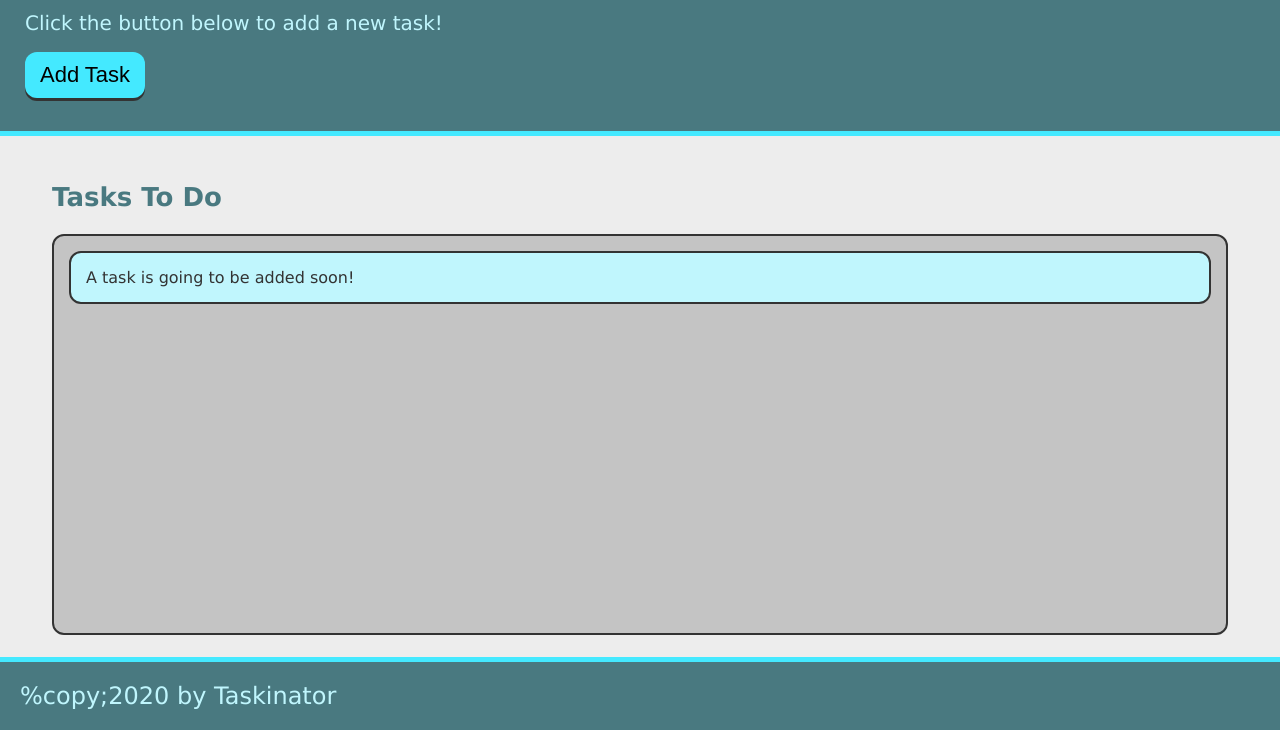
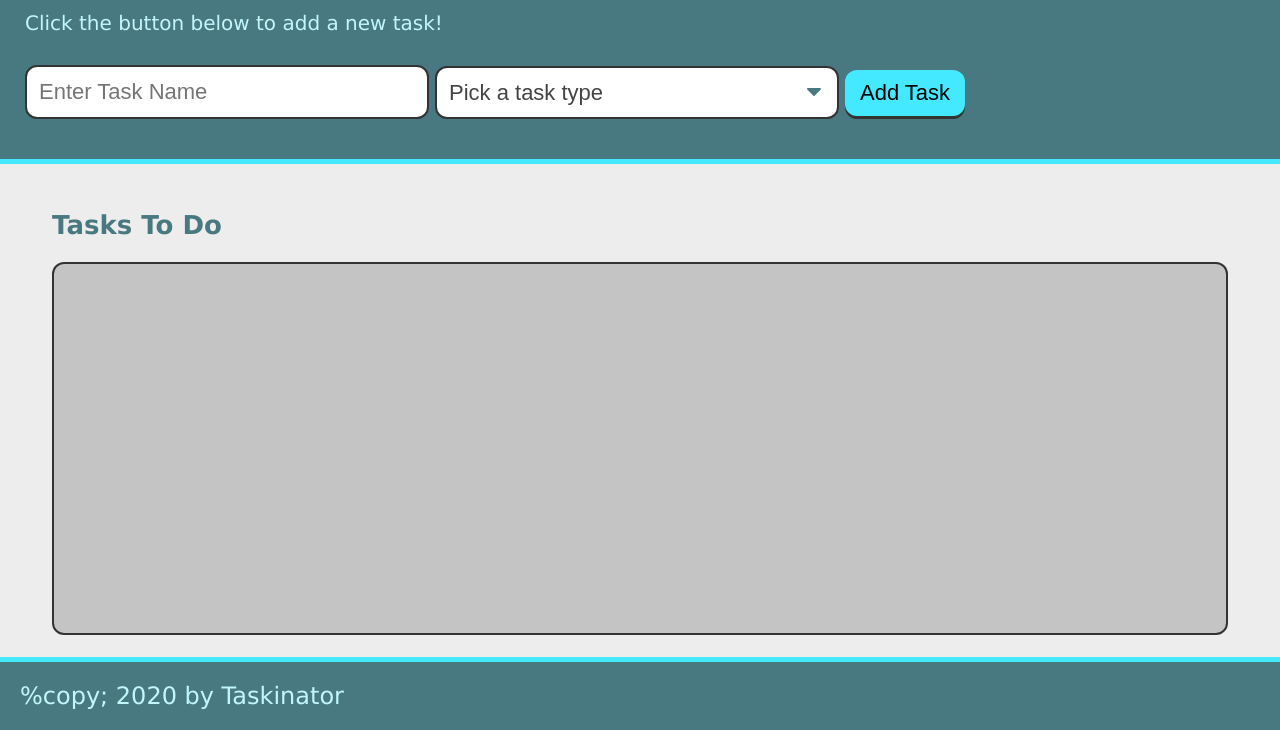
Before and after one commit to MrProtsyuk/taskinator, a plain HTML site: page index.html in a window 1280 px wide. Shown: the part 70-800 px from the top of the page. Drawn offline with Linux system fonts and the light colour scheme.

Commit message:
made a drop down tab for tasks and created a container for user input

```diff
--- a/index.html
+++ b/index.html
@@ -11,20 +11,35 @@
     <header>
         <h1>Taskinator</h1>
         <p>Click the button below to add a new task!</p>
-        <button class= "btn" id="save-task">Add Task</button>
+        <form id="task-form">
+            <div class="form-group">
+                <input type="text" name="task-name" placeholder="Enter Task Name" />
+            </div>
+
+            <div class="form-group">
+                <select name="task-type" class="select-dropdown">
+                  <option value="" disabled selected>Pick a task type</option>
+                  <option value="Print">Print</option>
+                  <option value="Web">Web</option>
+                  <option value="Mobile">Mobile</option>
+                </select>
+              </div>
+
+            <div class="form-group">
+                <button class= "btn" id="save-task" type="submit">Add Task</button>
+            </div>
+        </form>
     </header>
 
     <main class="page-content">
         <section class="task-list-wrapper">
             <h2 class="list-title">Tasks To Do</h2>
-            <ul class="task-list" id="tasks-to-do">
-                <li class="task-item">A task is going to be added soon!</li>
-            </ul>
+            <ul class="task-list" id="tasks-to-do"></ul>
         </section>
     </main>
 
     <footer>
-        %copy;2020 by Taskinator
+        <span>%copy; 2020 by Taskinator</span>
     </footer>
     <script src="./assets/js/script.js"></script>
 </body>
```
